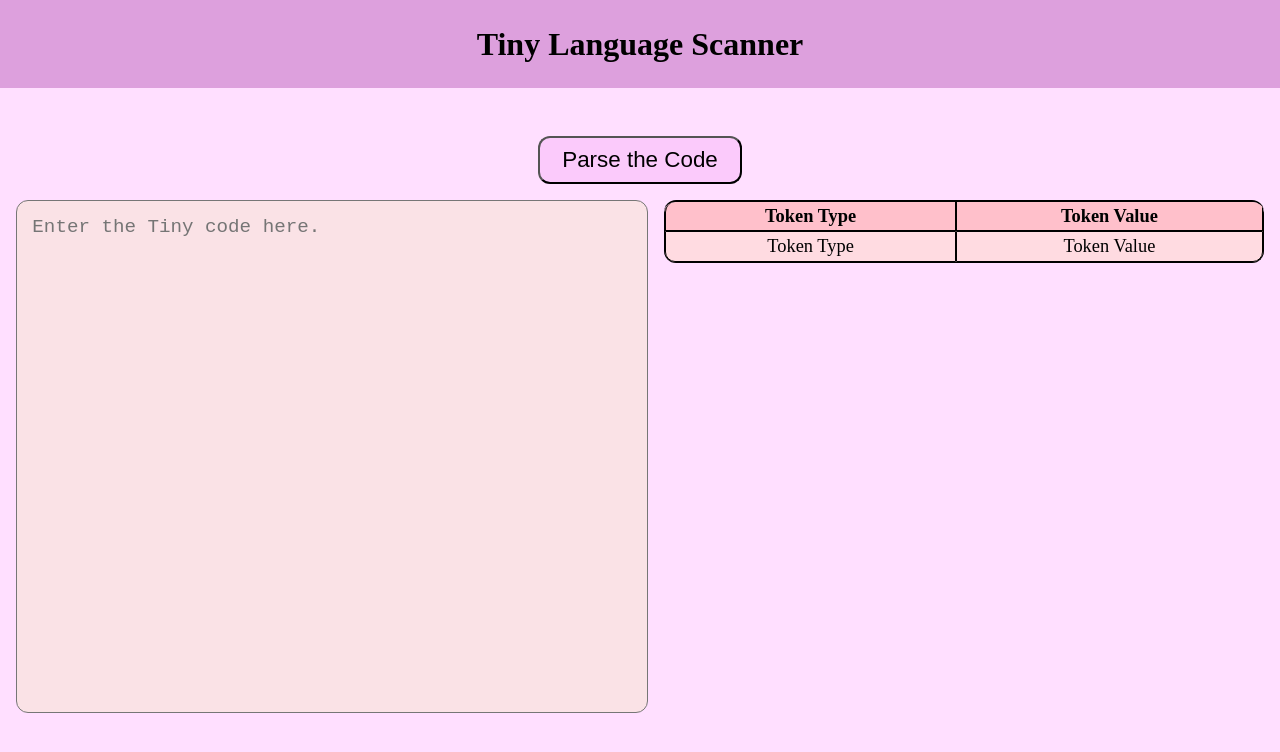
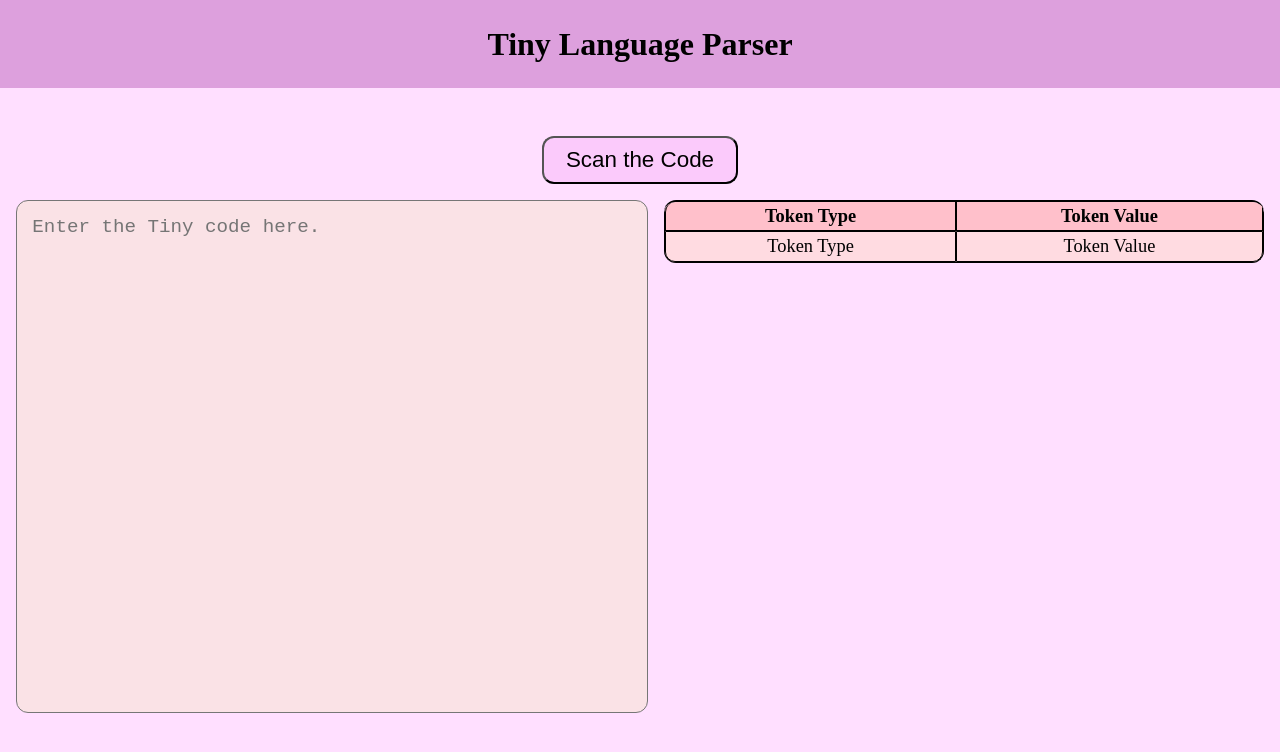
Before and after one commit to ElecSpartan/Tiny-Language-Scanner-and-Parser, a plain HTML site: page index.html in a window 1280 px wide. Drawn offline with Linux system fonts and the light colour scheme.

Commit message:
Update index.html

```diff
--- a/index.html
+++ b/index.html
@@ -8,10 +8,10 @@
 </head>
 <body>
 
-    <h1>Tiny Language Scanner</h1>
+    <h1>Tiny Language Parser</h1>
 
     <div class="upper_container">
-        <button id="buttonId">Parse the Code</button>
+        <button id="buttonId">Scan the Code</button>
     </div>
 
     <div class="lower_container">
```
